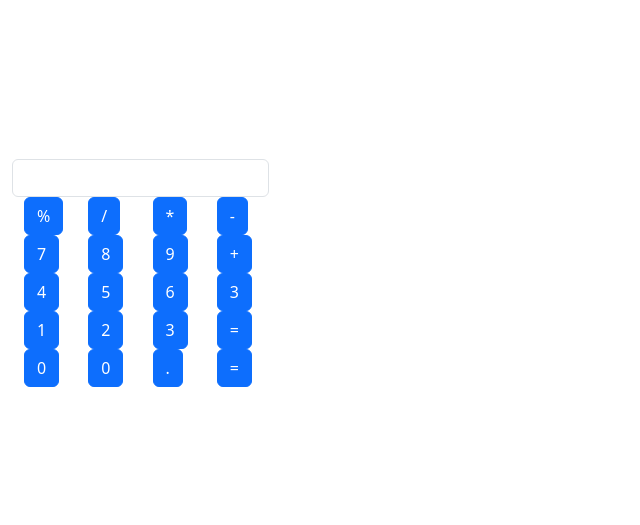
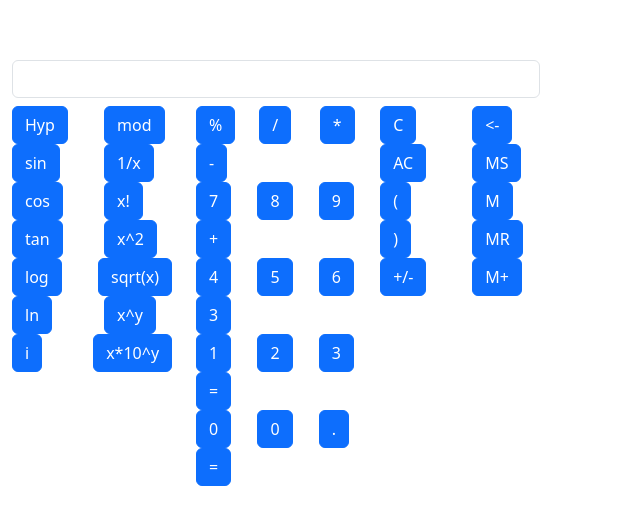
Before and after one commit to Petya-G/kliens-hw-calculator, a React (Vite) app: page / in a window 1280 px wide. Shown: the part 127-652 px from the top of the page, without its empty margins (0-640 px from the left). Built offline with nearby package versions, Linux system fonts and the light colour scheme.

Commit message:
added columns

```diff
--- a/src/App.tsx
+++ b/src/App.tsx
@@ -19,11 +19,28 @@ const AppContext = createContext<
   | undefined
 >(undefined);
 
+function useCalculate() {
+  const { input, setResult } = useContext(AppContext)!;
+  return () => {
+    try {
+      setResult(evaluate(input));
+    } catch (error) {
+      setResult("Syntax error");
+    }
+  };
+}
+
 function CalcButton({ value }: { value: string }) {
   const { setInput } = useContext(AppContext)!;
+  const calculate = useCalculate();
   return (
     <Col>
-      <Button onClick={() => setInput((input) => input + value)}>
+      <Button
+        onClick={() => {
+          setInput((input) => input + value);
+          calculate();
+        }}
+      >
         {value}
       </Button>
     </Col>
@@ -31,12 +48,10 @@ function CalcButton({ value }: { value: string }) {
 }
 
 function EqualsButton() {
-  const { input, setResult } = useContext(AppContext)!;
+  const calculate = useCalculate();
   return (
     <Col>
-      <Button onClick={() => setResult(() => evaluate(input))}>
-        =
-      </Button>
+      <Button onClick={calculate}>=</Button>
     </Col>
   );
 }
@@ -49,7 +64,6 @@ function App() {
     <AppContext value={{ input, setInput, result, setResult }}>
       <Container>
         <Container>
-          <Row>{result}</Row>
           <Row>
             <Form.Control
               type="text"
@@ -57,8 +71,42 @@ function App() {
               onChange={(e) => setInput(e.target.value)}
             />
           </Row>
+          <Row>
+            <h1>{result}</h1>
+          </Row>
         </Container>
-        <Container>
+        <Row>
+          <Col>
+            <Row>
+              <CalcButton value="Hyp" />
+              <CalcButton value="mod" />
+            </Row>
+            <Row>
+              <CalcButton value="sin" />
+              <CalcButton value="1/x" />
+            </Row>
+            <Row>
+              <CalcButton value="cos" />
+              <CalcButton value="x!" />
+            </Row>
+            <Row>
+              <CalcButton value="tan" />
+              <CalcButton value="x^2" />
+            </Row>
+            <Row>
+              <CalcButton value="log" />
+              <CalcButton value="sqrt(x)" />
+            </Row>
+            <Row>
+              <CalcButton value="ln" />
+              <CalcButton value="x^y" />
+            </Row>
+            <Row>
+              <CalcButton value="i" />
+              <CalcButton value="x*10^y" />
+            </Row>
+          </Col>
+          <Col>
             <Row>
               <CalcButton value="%" />
               <CalcButton value="/" />
@@ -81,15 +129,38 @@ function App() {
               <CalcButton value="1" />
               <CalcButton value="2" />
               <CalcButton value="3" />
-            <EqualsButton/>
+              <EqualsButton />
             </Row>
             <Row>
               <CalcButton value="0" />
               <CalcButton value="0" />
               <CalcButton value="." />
-            <EqualsButton/>
+              <EqualsButton />
             </Row>
-        </Container>
+          </Col>
+          <Col>
+            <Row>
+              <CalcButton value="C" />
+              <CalcButton value="<-" />
+            </Row>
+            <Row>
+              <CalcButton value="AC" />
+              <CalcButton value="MS" />
+            </Row>
+            <Row>
+              <CalcButton value="(" />
+              <CalcButton value="M" />
+            </Row>
+            <Row>
+              <CalcButton value=")" />
+              <CalcButton value="MR" />
+            </Row>
+            <Row>
+              <CalcButton value="+/-" />
+              <CalcButton value="M+" />
+            </Row>
+          </Col>
+        </Row>
       </Container>
     </AppContext>
   );
```
Lines whose indentation alone changed are shown as unchanged.
